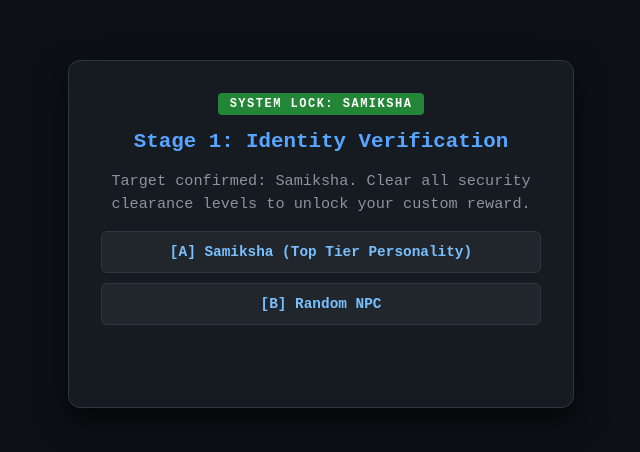
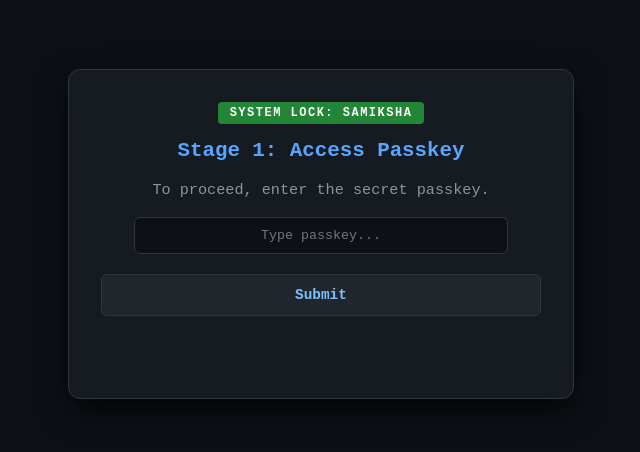
Before and after one commit to manthanhacker1/1230, a plain HTML site: page index.html in a window 1280 px wide. Shown: the part 166-618 px from the top of the page, without its empty margins (319-959 px from the left). Drawn offline with Linux system fonts and the light colour scheme.

Commit message:
Update index.html

```diff
--- a/index.html
+++ b/index.html
@@ -44,6 +44,19 @@
     h2 { color: #58a6ff; margin-top: 0; font-size: 1.3rem; }
     p { color: #8b949e; font-size: 0.95rem; line-height: 1.5; }
 
+    input {
+      padding: 10px;
+      border-radius: 6px;
+      border: 1px solid #30363d;
+      background: #0d1117;
+      color: white;
+      margin-bottom: 10px;
+      outline: none;
+      width: 80%;
+      font-family: inherit;
+      text-align: center;
+    }
+
     button {
       display: block;
       width: 100%;
@@ -72,12 +85,12 @@
 
   <div class="card">
     <div id="badge" class="badge">SYSTEM LOCK: SAMIKSHA</div>
-    <h2 id="title">Stage 1: Identity Verification</h2>
-    <p id="description">Target confirmed: Samiksha. Clear all security clearance levels to unlock your custom reward.</p>
+    <h2 id="title">Stage 1: Access Passkey</h2>
+    <p id="description">To proceed, enter the secret passkey.</p>
 
     <div id="interactive-area">
-      <button onclick="nextLevel(1)">[A] Samiksha (Top Tier Personality)</button>
-      <button onclick="nextLevel(0)">[B] Random NPC</button>
+      <input type="text" id="answer-input" placeholder="Type passkey...">
+      <button onclick="checkPasskey()">Submit</button>
     </div>
 
     <p id="feedback"></p>
@@ -86,29 +99,33 @@
   <script>
     let currentLevel = 1;
 
+    function checkPasskey() {
+      const input = document.getElementById("answer-input").value.trim().toLowerCase();
+      const feedback = document.getElementById("feedback");
+
+      if (input === "samiksha") {
+        currentLevel = 2;
+        document.getElementById("title").innerText = "Stage 2: Priority Protocols";
+        document.getElementById("description").innerText = "What is the official rule for handling stress or a bad mood?";
+        document.getElementById("interactive-area").innerHTML = `
+          <button onclick="nextLevel(1)">[A] Good food, cold coffee & quality drama</button>
+          <button onclick="nextLevel(0)">[B] Overthinking at 2 AM</button>
+        `;
+        feedback.style.color = "#3fb950";
+        feedback.innerText = "> Passkey verified! Proceeding to Stage 2...";
+      } else {
+        feedback.style.color = "#f85149";
+        feedback.innerText = "> Access denied! Hint: Try typing your name!";
+      }
+    }
+
     function nextLevel(choice) {
       const title = document.getElementById("title");
       const description = document.getElementById("description");
       const area = document.getElementById("interactive-area");
       const feedback = document.getElementById("feedback");
 
-      if (currentLevel === 1) {
-        if (choice === 1) {
-          currentLevel = 2;
-          title.innerText = "Stage 2: Priority Protocols";
-          description.innerText = "What is the official rule for handling stress or bad mood?";
-          area.innerHTML = `
-            <button onclick="nextLevel(1)">[A] Good food, cold coffee & quality drama</button>
-            <button onclick="nextLevel(0)">[B] Overthinking at 2 AM</button>
-          `;
-          feedback.style.color = "#3fb950";
-          feedback.innerText = "> Level 1 Cleared. Proceeding to next layer...";
-        } else {
-          feedback.style.color = "#f85149";
-          feedback.innerText = "> Access Denied. Choose correctly!";
-        }
-      }
-      else if (currentLevel === 2) {
+      if (currentLevel === 2) {
         if (choice === 1) {
           currentLevel = 3;
           title.innerText = "Stage 3: Reward Matrix";
```
